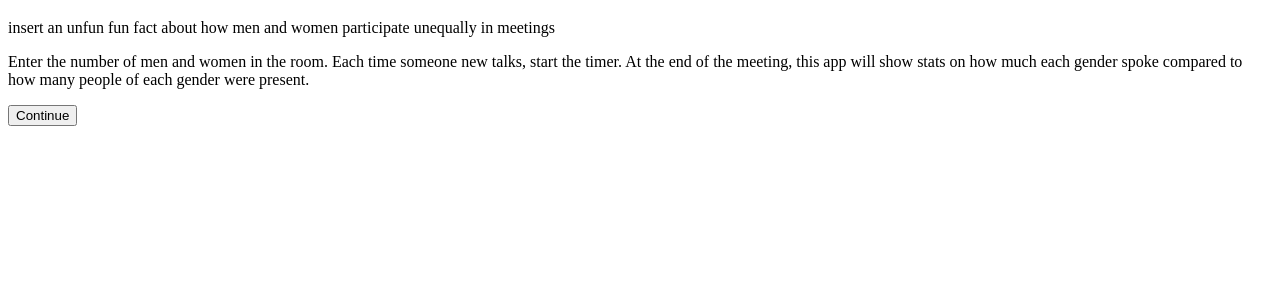
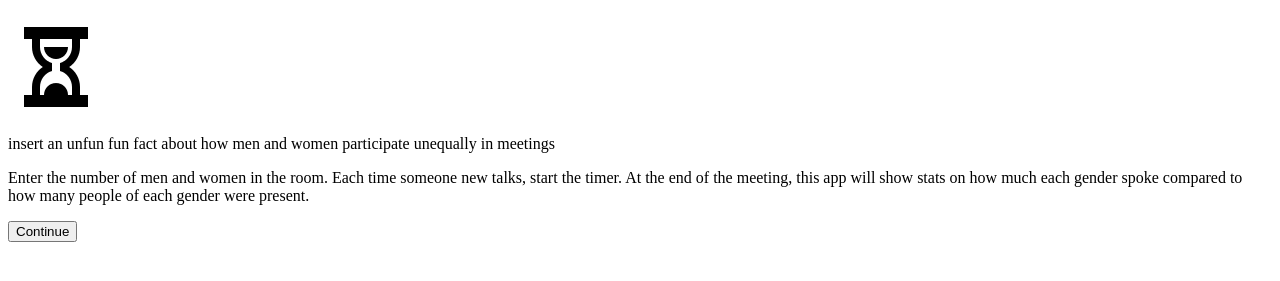
Before and after one commit to vaneshsu99/winfo2018, a plain HTML site: page main.html in a window 1280 px wide. Shown: the part 61-342 px from the top of the page. Drawn offline with Linux system fonts and the light colour scheme.

Commit message:
add a hourglass icon

```diff
--- a/main.html
+++ b/main.html
@@ -7,6 +7,7 @@
 
 <h1>NAME TBA</h1>
 <div>
+<img src="Hourglass.png">
 <p>insert an unfun fun fact about how men and women participate unequally in meetings</p>
 <p>Enter the number of men and women in the room. Each time someone new talks, start the timer. At the end of the meeting, this app will show stats on how much each gender spoke compared to how many people of each gender were present.</p>
 <a href="index.html"><button>Continue</button></a>
```
Also changed, not shown: Hourglass.png (added).
